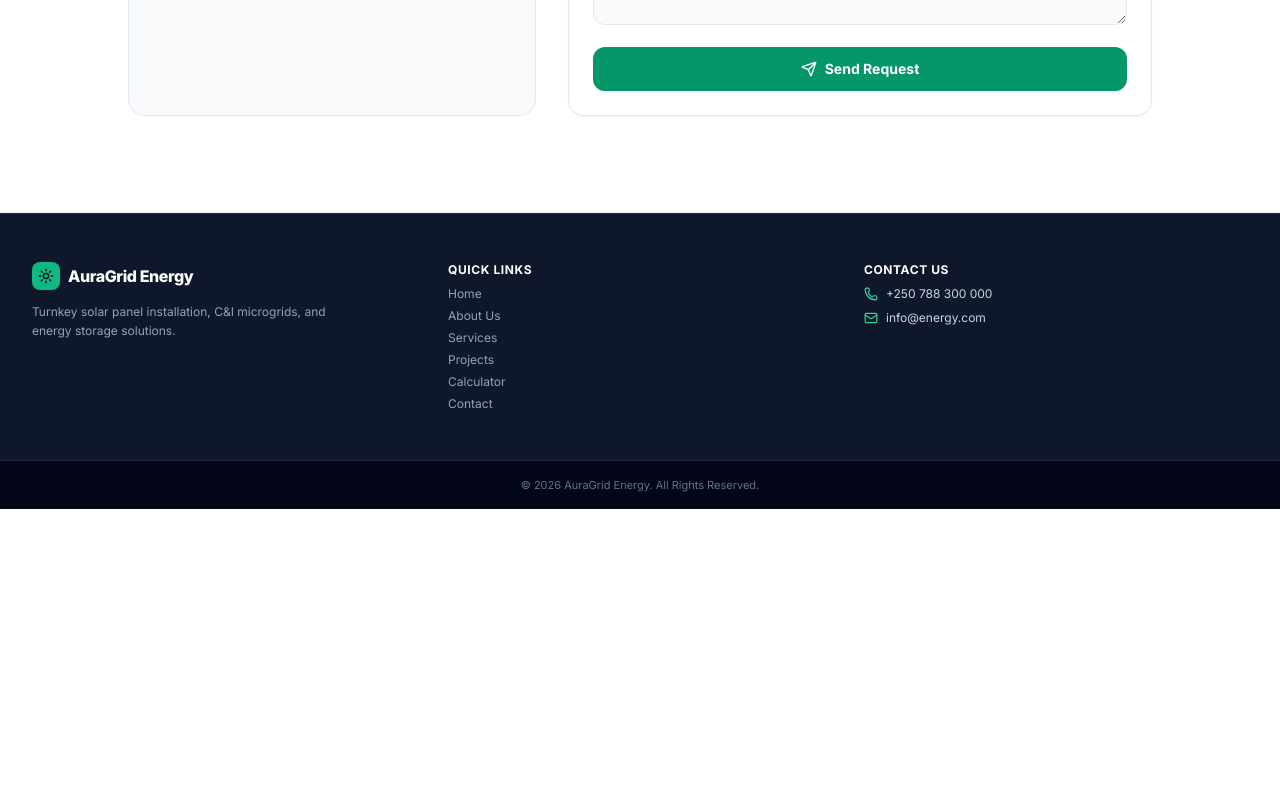
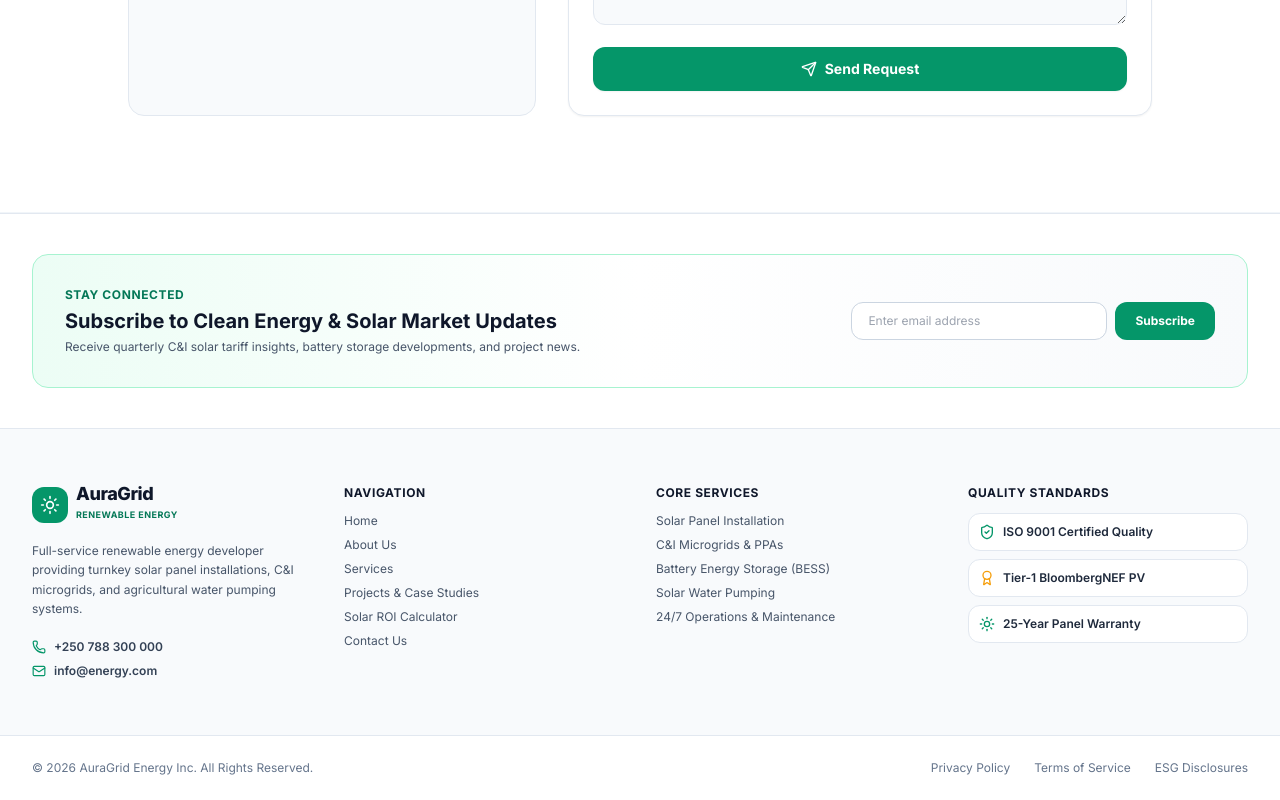
Before and after one commit to cee250/Energy, a React (Vite) app: page / in a window 1280 px wide. Shown: the part 5181-5981 px from the top of the page. Before the commit the page ends 5690 px from the top, so only its background shows below. Built offline with nearby package versions, Linux system fonts and the light colour scheme.

Commit message:
Redesign footer: Clean light mode aesthetic with newsletter callout, sitemap, and quality badges

```diff
--- a/src/components/Footer.jsx
+++ b/src/components/Footer.jsx
@@ -1,5 +1,5 @@
 import React from 'react';
-import { Sun, Phone, Mail } from 'lucide-react';
+import { Sun, Phone, Mail, MapPin, ShieldCheck, Award, ArrowRight, Linkedin, Twitter, Youtube } from 'lucide-react';
 
 export default function Footer({ onOpenQuote }) {
   const scrollTo = (id) => {
@@ -8,50 +8,123 @@ export default function Footer({ onOpenQuote }) {
   };
 
   return (
-    <footer className="bg-slate-900 text-slate-400 text-xs border-t border-slate-800">
-      <div className="max-w-7xl mx-auto px-4 sm:px-6 lg:px-8 py-12 grid grid-cols-1 sm:grid-cols-3 gap-8">
+    <footer className="bg-slate-50 text-slate-600 border-t border-slate-200 text-sm">
 
-        <div className="space-y-3">
+      {/* Top Banner / Newsletter */}
+      <div className="bg-white border-b border-slate-200 py-10">
+        <div className="max-w-7xl mx-auto px-4 sm:px-6 lg:px-8">
+          <div className="bg-gradient-to-r from-emerald-50 via-white to-slate-50 p-6 sm:p-8 rounded-2xl border border-emerald-200 flex flex-col md:flex-row items-center justify-between gap-6 shadow-xs">
+            <div>
+              <span className="text-xs font-bold text-emerald-700 uppercase tracking-wider block mb-1">
+                Stay Connected
+              </span>
+              <h3 className="text-xl font-bold text-slate-900">Subscribe to Clean Energy & Solar Market Updates</h3>
+              <p className="text-xs text-slate-600 mt-1">Receive quarterly C&I solar tariff insights, battery storage developments, and project news.</p>
+            </div>
+
+            <div className="flex w-full md:w-auto gap-2">
+              <input
+                type="email"
+                placeholder="Enter email address"
+                className="bg-white border border-slate-300 rounded-xl px-4 py-2.5 text-slate-900 text-xs focus:outline-none focus:border-emerald-600 w-full sm:w-64 shadow-xs"
+              />
+              <button className="bg-emerald-600 hover:bg-emerald-700 text-white font-bold px-5 py-2.5 rounded-xl text-xs transition-colors shrink-0 shadow-xs">
+                Subscribe
+              </button>
+            </div>
+          </div>
+        </div>
+      </div>
+
+      {/* Main Sitemap */}
+      <div className="max-w-7xl mx-auto px-4 sm:px-6 lg:px-8 py-14 grid grid-cols-1 md:grid-cols-4 gap-8">
+
+        {/* Brand Column */}
+        <div className="space-y-4">
           <div className="flex items-center gap-2">
-            <div className="w-7 h-7 rounded-lg bg-emerald-500 text-slate-950 flex items-center justify-center font-bold">
-              <Sun className="w-4 h-4" />
+            <div className="w-9 h-9 rounded-xl bg-emerald-600 text-white flex items-center justify-center font-bold shadow-xs">
+              <Sun className="w-5 h-5" />
             </div>
-            <span className="font-extrabold text-base text-white tracking-tight">AuraGrid Energy</span>
+            <div>
+              <span className="font-extrabold text-lg text-slate-900 tracking-tight block leading-none">AuraGrid</span>
+              <span className="text-[9px] font-bold text-emerald-700 uppercase tracking-wider">Renewable Energy</span>
+            </div>
           </div>
-          <p className="text-slate-400 text-xs max-w-xs leading-relaxed">
-            Turnkey solar panel installation, C&I microgrids, and energy storage solutions.
+
+          <p className="text-xs text-slate-600 leading-relaxed">
+            Full-service renewable energy developer providing turnkey solar panel installations, C&I microgrids, and agricultural water pumping systems.
           </p>
+
+          <div className="space-y-2 pt-1 text-xs">
+            <div className="flex items-center gap-2 text-slate-700 font-semibold">
+              <Phone className="w-3.5 h-3.5 text-emerald-600 shrink-0" />
+              <span>+250 788 300 000</span>
+            </div>
+            <div className="flex items-center gap-2 text-slate-700 font-semibold">
+              <Mail className="w-3.5 h-3.5 text-emerald-600 shrink-0" />
+              <span>info@energy.com</span>
+            </div>
+          </div>
         </div>
 
-        <div className="space-y-2">
-          <h4 className="font-bold text-white uppercase tracking-wider text-xs">Quick Links</h4>
-          <ul className="space-y-1.5 text-xs">
-            <li><button onClick={() => scrollTo('home')} className="hover:text-emerald-400">Home</button></li>
-            <li><button onClick={() => scrollTo('about')} className="hover:text-emerald-400">About Us</button></li>
-            <li><button onClick={() => scrollTo('services')} className="hover:text-emerald-400">Services</button></li>
-            <li><button onClick={() => scrollTo('projects')} className="hover:text-emerald-400">Projects</button></li>
-            <li><button onClick={() => scrollTo('calculator')} className="hover:text-emerald-400">Calculator</button></li>
-            <li><button onClick={() => scrollTo('contact')} className="hover:text-emerald-400">Contact</button></li>
+        {/* Quick Links */}
+        <div className="space-y-3">
+          <h4 className="font-bold text-slate-900 uppercase tracking-wider text-xs">Navigation</h4>
+          <ul className="space-y-2 text-xs">
+            <li><button onClick={() => scrollTo('home')} className="hover:text-emerald-700 transition-colors">Home</button></li>
+            <li><button onClick={() => scrollTo('about')} className="hover:text-emerald-700 transition-colors">About Us</button></li>
+            <li><button onClick={() => scrollTo('services')} className="hover:text-emerald-700 transition-colors">Services</button></li>
+            <li><button onClick={() => scrollTo('projects')} className="hover:text-emerald-700 transition-colors">Projects & Case Studies</button></li>
+            <li><button onClick={() => scrollTo('calculator')} className="hover:text-emerald-700 transition-colors">Solar ROI Calculator</button></li>
+            <li><button onClick={() => scrollTo('contact')} className="hover:text-emerald-700 transition-colors">Contact Us</button></li>
           </ul>
         </div>
 
-        <div className="space-y-2">
-          <h4 className="font-bold text-white uppercase tracking-wider text-xs">Contact Us</h4>
-          <p className="flex items-center gap-2 text-slate-300">
-            <Phone className="w-3.5 h-3.5 text-emerald-400" />
-            <span>+250 788 300 000</span>
-          </p>
-          <p className="flex items-center gap-2 text-slate-300">
-            <Mail className="w-3.5 h-3.5 text-emerald-400" />
-            <span>info@energy.com</span>
-          </p>
+        {/* Our Services */}
+        <div className="space-y-3">
+          <h4 className="font-bold text-slate-900 uppercase tracking-wider text-xs">Core Services</h4>
+          <ul className="space-y-2 text-xs">
+            <li><button onClick={() => scrollTo('services')} className="hover:text-emerald-700 transition-colors">Solar Panel Installation</button></li>
+            <li><button onClick={() => scrollTo('services')} className="hover:text-emerald-700 transition-colors">C&I Microgrids & PPAs</button></li>
+            <li><button onClick={() => scrollTo('services')} className="hover:text-emerald-700 transition-colors">Battery Energy Storage (BESS)</button></li>
+            <li><button onClick={() => scrollTo('services')} className="hover:text-emerald-700 transition-colors">Solar Water Pumping</button></li>
+            <li><button onClick={() => scrollTo('services')} className="hover:text-emerald-700 transition-colors">24/7 Operations & Maintenance</button></li>
+          </ul>
+        </div>
+
+        {/* Certifications & Trust */}
+        <div className="space-y-3">
+          <h4 className="font-bold text-slate-900 uppercase tracking-wider text-xs">Quality Standards</h4>
+          <div className="space-y-2 text-xs">
+            <div className="p-2.5 rounded-xl bg-white border border-slate-200 flex items-center gap-2 shadow-2xs">
+              <ShieldCheck className="w-4 h-4 text-emerald-600 shrink-0" />
+              <span className="font-semibold text-slate-800">ISO 9001 Certified Quality</span>
+            </div>
+            <div className="p-2.5 rounded-xl bg-white border border-slate-200 flex items-center gap-2 shadow-2xs">
+              <Award className="w-4 h-4 text-amber-500 shrink-0" />
+              <span className="font-semibold text-slate-800">Tier-1 BloombergNEF PV</span>
+            </div>
+            <div className="p-2.5 rounded-xl bg-white border border-slate-200 flex items-center gap-2 shadow-2xs">
+              <Sun className="w-4 h-4 text-emerald-600 shrink-0" />
+              <span className="font-semibold text-slate-800">25-Year Panel Warranty</span>
+            </div>
+          </div>
         </div>
 
       </div>
 
-      <div className="border-t border-slate-800 py-4 bg-slate-950 text-center text-slate-500 text-[11px]">
-        © {new Date().getFullYear()} AuraGrid Energy. All Rights Reserved.
+      {/* Bottom Bar */}
+      <div className="border-t border-slate-200 py-6 bg-white">
+        <div className="max-w-7xl mx-auto px-4 sm:px-6 lg:px-8 flex flex-col sm:flex-row items-center justify-between text-xs text-slate-500 gap-4">
+          <p>© {new Date().getFullYear()} AuraGrid Energy Inc. All Rights Reserved.</p>
+          <div className="flex gap-6">
+            <a href="#" className="hover:text-slate-900 transition-colors">Privacy Policy</a>
+            <a href="#" className="hover:text-slate-900 transition-colors">Terms of Service</a>
+            <a href="#" className="hover:text-slate-900 transition-colors">ESG Disclosures</a>
+          </div>
+        </div>
       </div>
+
     </footer>
   );
 }
```
